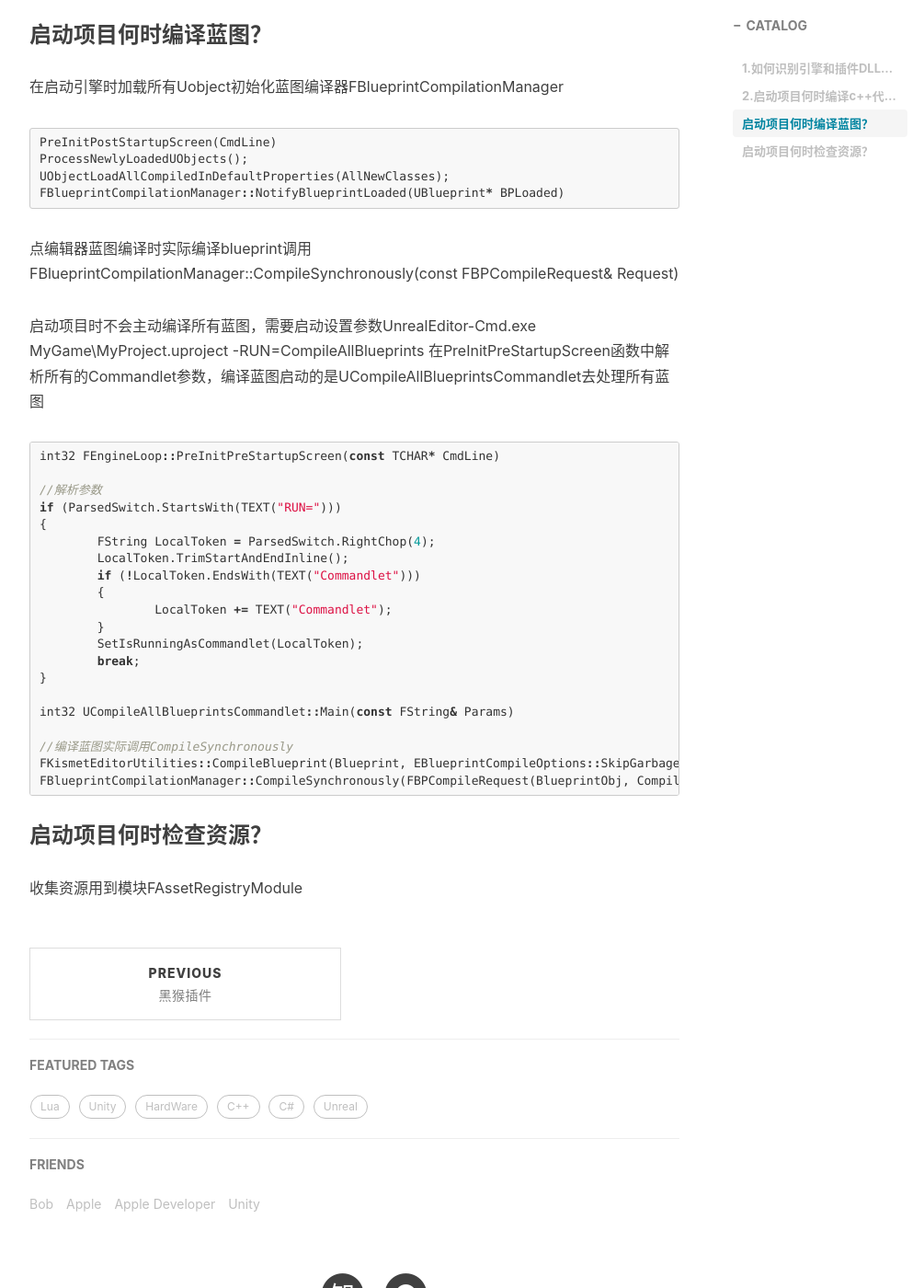
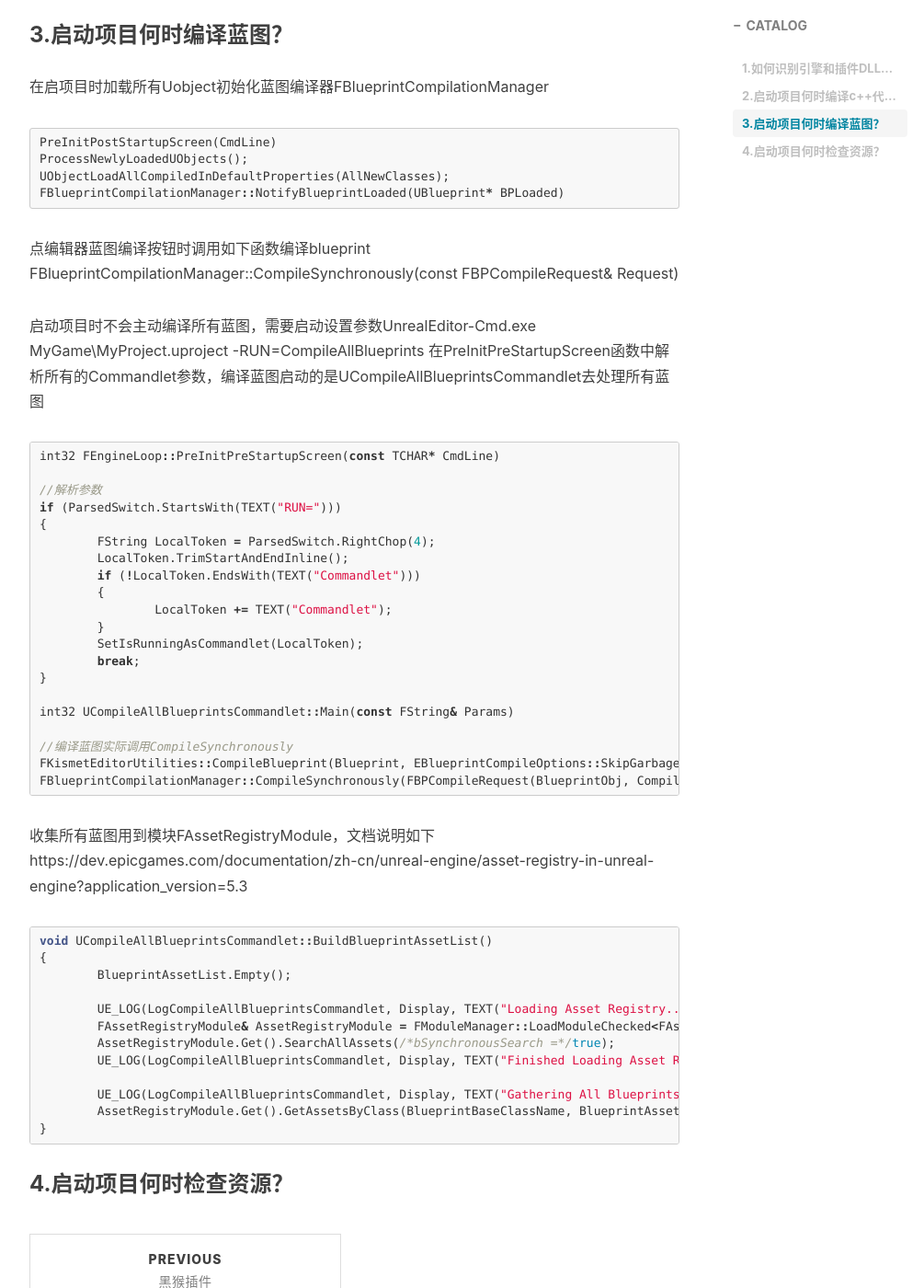
Before and after one commit to chenanbao/chenanbao.github.io, a Jekyll site: the page built from _posts/2024-10-23-Unreal源码百问.md, in a window 1280 px wide and 1400 px high, scrolled down 3371 px. Shown: the whole window at 92% size, without its empty margins (233-1238 px from the left). Built offline with Jekyll 4.4.1, drawn with Linux system fonts in a browser that asks for light colours; nearby versions of some CDN libraries; comment, search, counter and statistics services are not loaded.

Commit message:
Update 2024-10-23-Unreal源码百问.md

````diff
--- a/_posts/2024-10-23-Unreal源码百问.md
+++ b/_posts/2024-10-23-Unreal源码百问.md
@@ -129,16 +129,16 @@ public void PreBuildSetup(ILogger Logger)
 Logger.LogDebug("Building {AppName} - {TargetName} - {Platform} - {Configuration}", AppName, TargetName, Platform, Configuration);
 ```
 
-### 启动项目何时编译蓝图？
+### 3.启动项目何时编译蓝图？
 
-在启动引擎时加载所有Uobject初始化蓝图编译器FBlueprintCompilationManager
+在启项目时加载所有Uobject初始化蓝图编译器FBlueprintCompilationManager
 ```c
 PreInitPostStartupScreen(CmdLine)
 ProcessNewlyLoadedUObjects();
 UObjectLoadAllCompiledInDefaultProperties(AllNewClasses);
 FBlueprintCompilationManager::NotifyBlueprintLoaded(UBlueprint* BPLoaded)
 ```
-点编辑器蓝图编译时实际编译blueprint调用
+点编辑器蓝图编译按钮时调用如下函数编译blueprint
 FBlueprintCompilationManager::CompileSynchronously(const FBPCompileRequest& Request)
 
 启动项目时不会主动编译所有蓝图，需要启动设置参数UnrealEditor-Cmd.exe MyGame\MyProject.uproject -RUN=CompileAllBlueprints
@@ -165,5 +165,22 @@ int32 UCompileAllBlueprintsCommandlet::Main(const FString& Params)
 FKismetEditorUtilities::CompileBlueprint(Blueprint, EBlueprintCompileOptions::SkipGarbageCollection, &MessageLog);
 FBlueprintCompilationManager::CompileSynchronously(FBPCompileRequest(BlueprintObj, CompileFlags, pResults));
 ```
-### 启动项目何时检查资源？
-收集资源用到模块FAssetRegistryModule
+收集所有蓝图用到模块FAssetRegistryModule，文档说明如下
+https://dev.epicgames.com/documentation/zh-cn/unreal-engine/asset-registry-in-unreal-engine?application_version=5.3
+```c
+void UCompileAllBlueprintsCommandlet::BuildBlueprintAssetList()
+{
+	BlueprintAssetList.Empty();
+
+	UE_LOG(LogCompileAllBlueprintsCommandlet, Display, TEXT("Loading Asset Registry..."));
+	FAssetRegistryModule& AssetRegistryModule = FModuleManager::LoadModuleChecked<FAssetRegistryModule>(AssetRegistryConstants::ModuleName);
+	AssetRegistryModule.Get().SearchAllAssets(/*bSynchronousSearch =*/true);
+	UE_LOG(LogCompileAllBlueprintsCommandlet, Display, TEXT("Finished Loading Asset Registry."));
+
+	UE_LOG(LogCompileAllBlueprintsCommandlet, Display, TEXT("Gathering All Blueprints From Asset Registry..."));
+	AssetRegistryModule.Get().GetAssetsByClass(BlueprintBaseClassName, BlueprintAssetList, true);
+}
+```
+
+
+### 4.启动项目何时检查资源？
````
